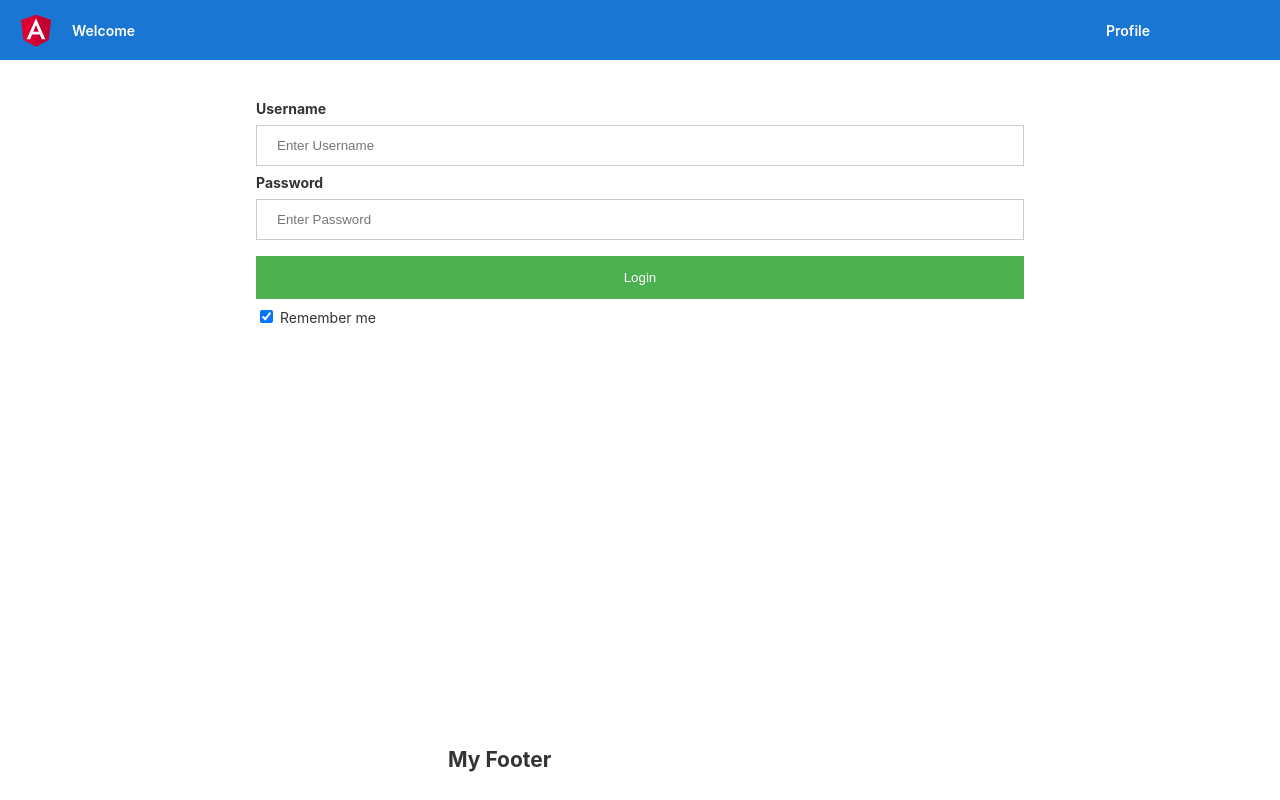
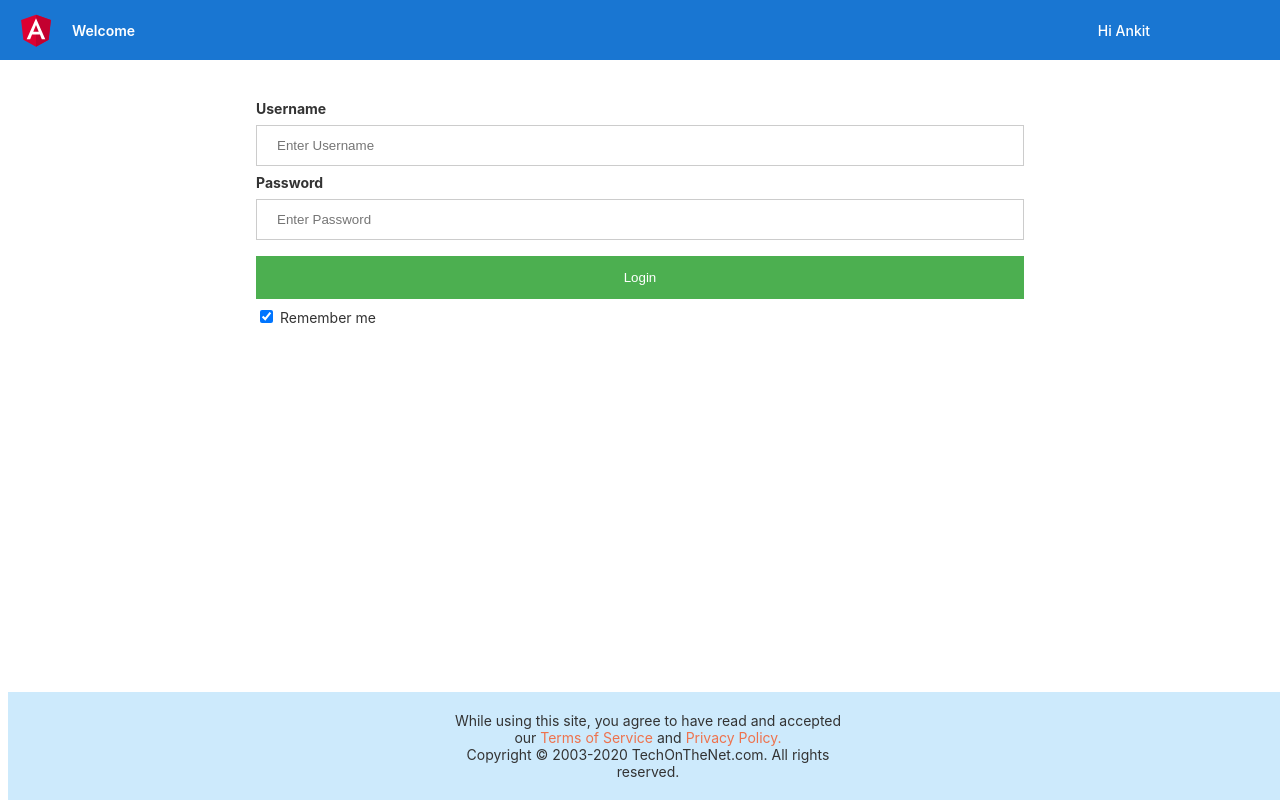
Before and after one commit to yadav-ankit/PhoneKart-Angular, an Angular app: page /login in a window 1280 px wide. Built offline with nearby package versions, Linux system fonts and the light colour scheme.

Commit message:
Login component changes

```diff
--- /dev/null
+++ b/src/app/Models/user.ts
@@ -0,0 +1,8 @@
+export class User {
+    id: number;
+    username: string;
+    password: string;
+    firstName: string;
+    lastName: string;
+    token: string;
+}
--- a/src/app/app.component.css
+++ b/src/app/app.component.css
@@ -36,6 +36,8 @@
 
   .login {
     padding-right: 130px;
+    font-weight: 500;
+    font-stretch: wider;
   }
 
   .login:hover{
@@ -246,6 +248,7 @@
     width:100%;
     position:fixed;
     bottom: 0px;
+    background-color: rgb(205, 234, 252);
 }
 .footer {
     width:400px;
@@ -257,4 +260,13 @@
 
     padding:20px 0;
 }
+
+.terms{
+  color: #ee724d;
+}
+.terms:hover{
+  cursor: pointer;
+  text-decoration: underline;
+
+}
 .footer p {float:left; width:100%; text-align:center; }
--- a/src/app/app.component.html
+++ b/src/app/app.component.html
@@ -18,7 +18,7 @@
   <span>{{textToPrint}}</span>
     <div class="spacer"></div>
 
-    <span class= "login" (click)="clickMethod()">Profile</span>
+    <span class= "login" (click)="clickMethod()">{{mainUser}}</span>
 </div>
 
 <div class="content" role="main">
@@ -28,7 +28,11 @@
   <div class="footerWrap">
     <div class="footer">
       <div class="footerContent">
-        <h2>My Footer</h2>
+        <p>While using this site, you agree to have read and accepted our
+           <a class="terms">Terms of Service</a> and <a class="terms">Privacy Policy.</a></p>
+
+          <br/>
+         <p> Copyright © 2003-2020 TechOnTheNet.com. All rights reserved.</p>
       </div>
     </div>
   </div>
--- a/src/app/app.component.ts
+++ b/src/app/app.component.ts
@@ -1,5 +1,6 @@
 import { Component } from '@angular/core';
 import { MyProfileService } from './my-profile.service';
+import { User } from './Models/user';
 
 @Component({
   selector: 'app-root',
@@ -9,10 +10,23 @@
 export class AppComponent {
   title = 'PhoneKart';
   textToPrint = '';
+  mainUser = '';
+  user : any;
   constructor(private myProfileService: MyProfileService) {
 
+    this.user = {
+      firstName : 'Ankit',
+      lastName : 'Yadav'
+    }
   }
 
+  ngOnInit() {
+    if(this.mainUser != ''){
+      this.mainUser = 'Login/SignUp';
+    }else{
+      this.mainUser = 'Hi ' + this.user.firstName;
+    }
+  }
   public clickMethod(){
     this.myProfileService.getMyDetails().subscribe(res =>{
       console.log(res);
```
